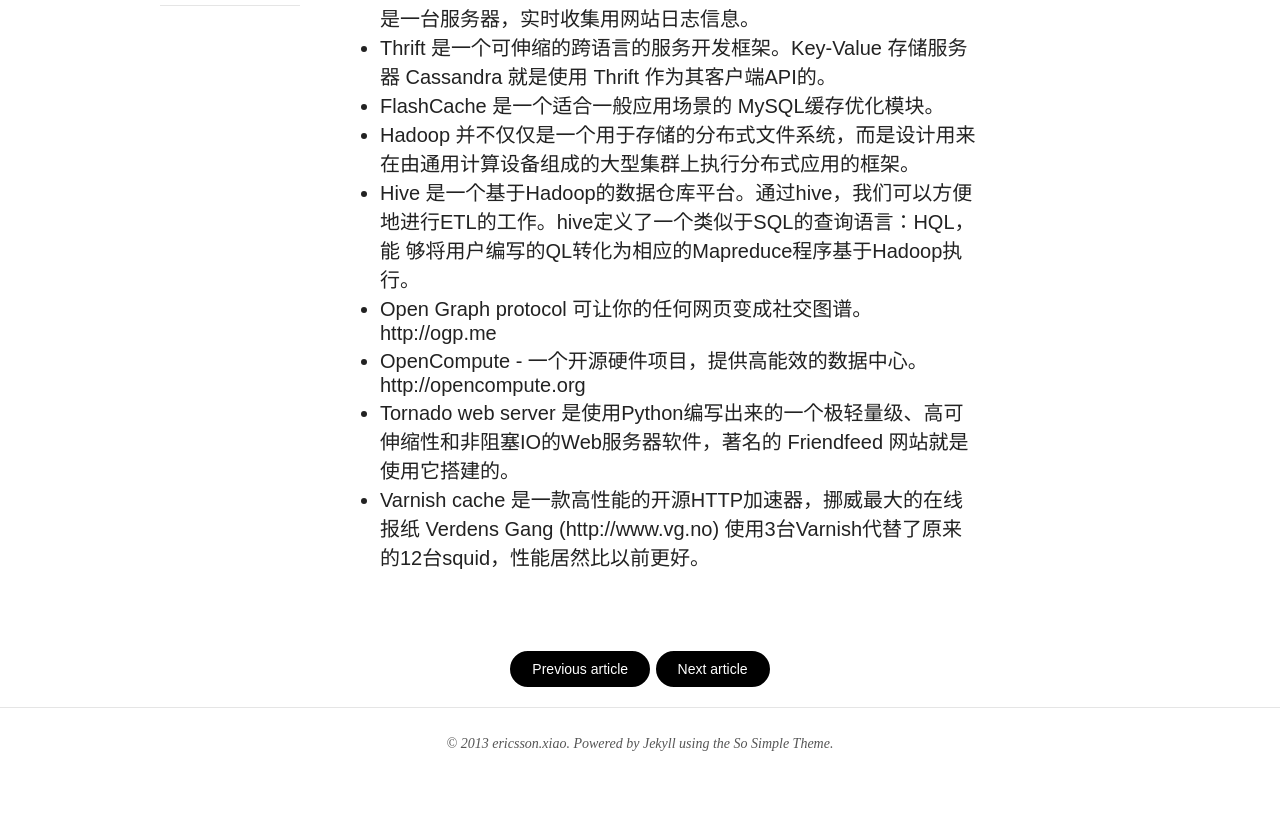
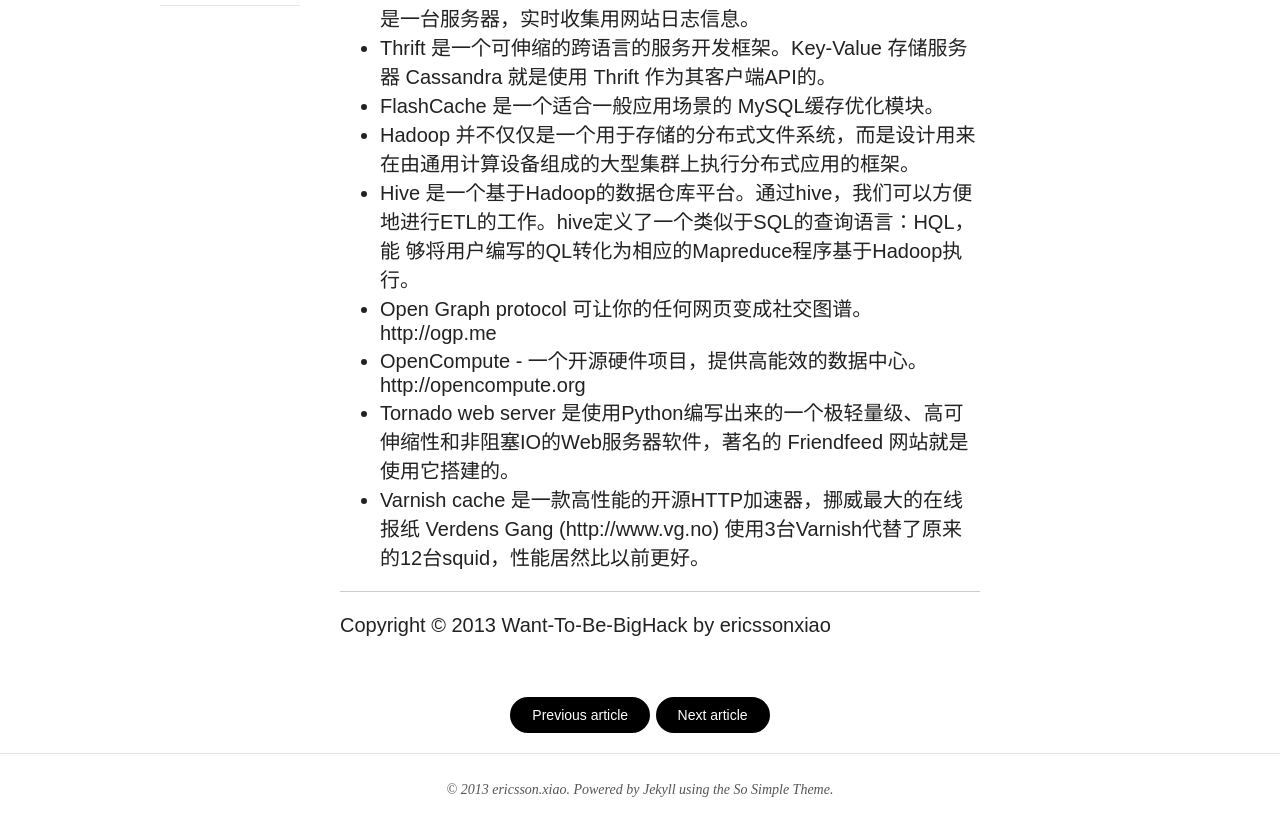
Before and after one commit to ericssonxiao/blog, a Jekyll site: the page built from _posts/2013-12-17-facebook-.md, in a window 1280 px wide and 900 px high, scrolled down 975 px. Shown: the top 836 px of the window. Built offline with Jekyll 4.4.1, drawn with Linux system fonts in a browser that asks for light colours; nearby versions of some CDN libraries.

Commit message:
submit facebook

```diff
--- a/_posts/2013-12-17-facebook-.md
+++ b/_posts/2013-12-17-facebook-.md
@@ -24,3 +24,8 @@
 * OpenCompute - 一个开源硬件项目，提供高能效的数据中心。http://opencompute.org
 * Tornado web server 是使用Python编写出来的一个极轻量级、高可伸缩性和非阻塞IO的Web服务器软件，著名的 Friendfeed 网站就是使用它搭建的。
 * Varnish cache 是一款高性能的开源HTTP加速器，挪威最大的在线报纸 Verdens Gang (http://www.vg.no) 使用3台Varnish代替了原来的12台squid，性能居然比以前更好。
+
+* * * * * *
+<div class="sample_footer">
+Copyright &copy; 2013 Want-To-Be-BigHack by ericssonxiao
+</div>
```
